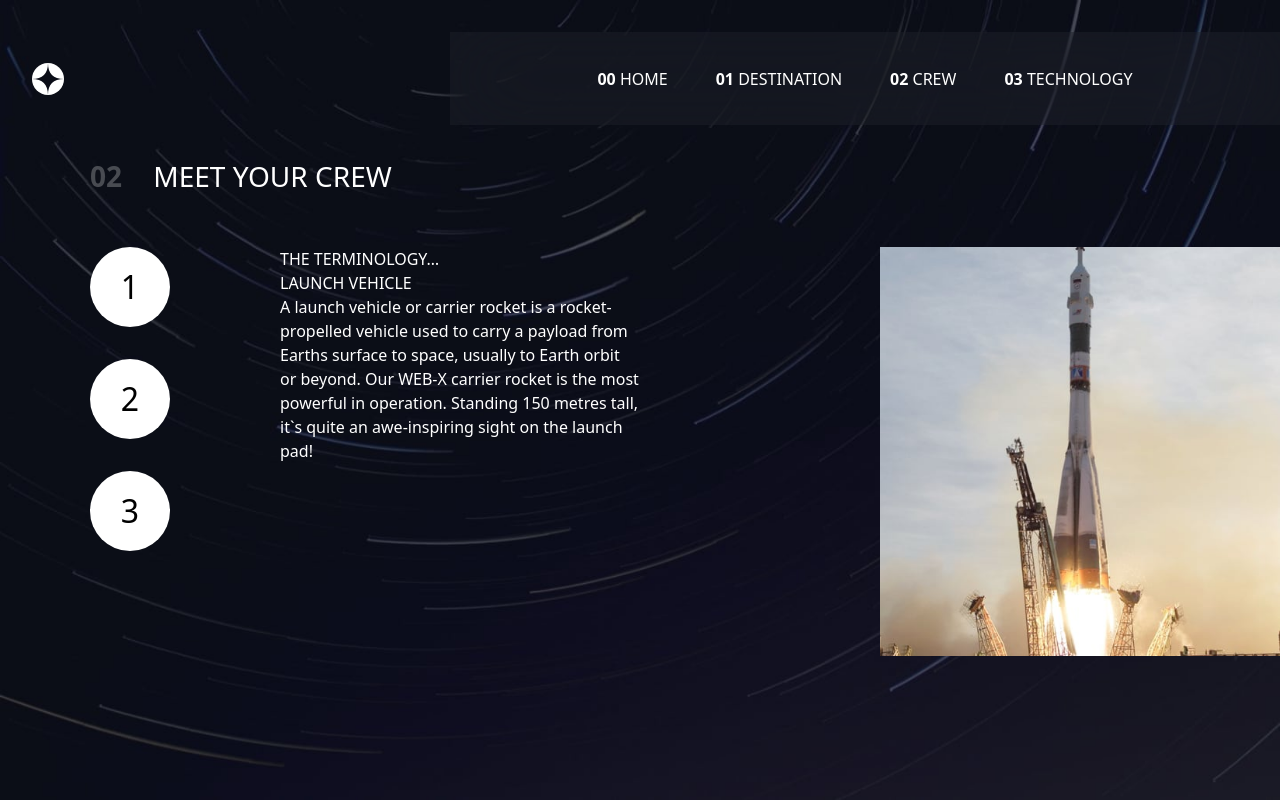
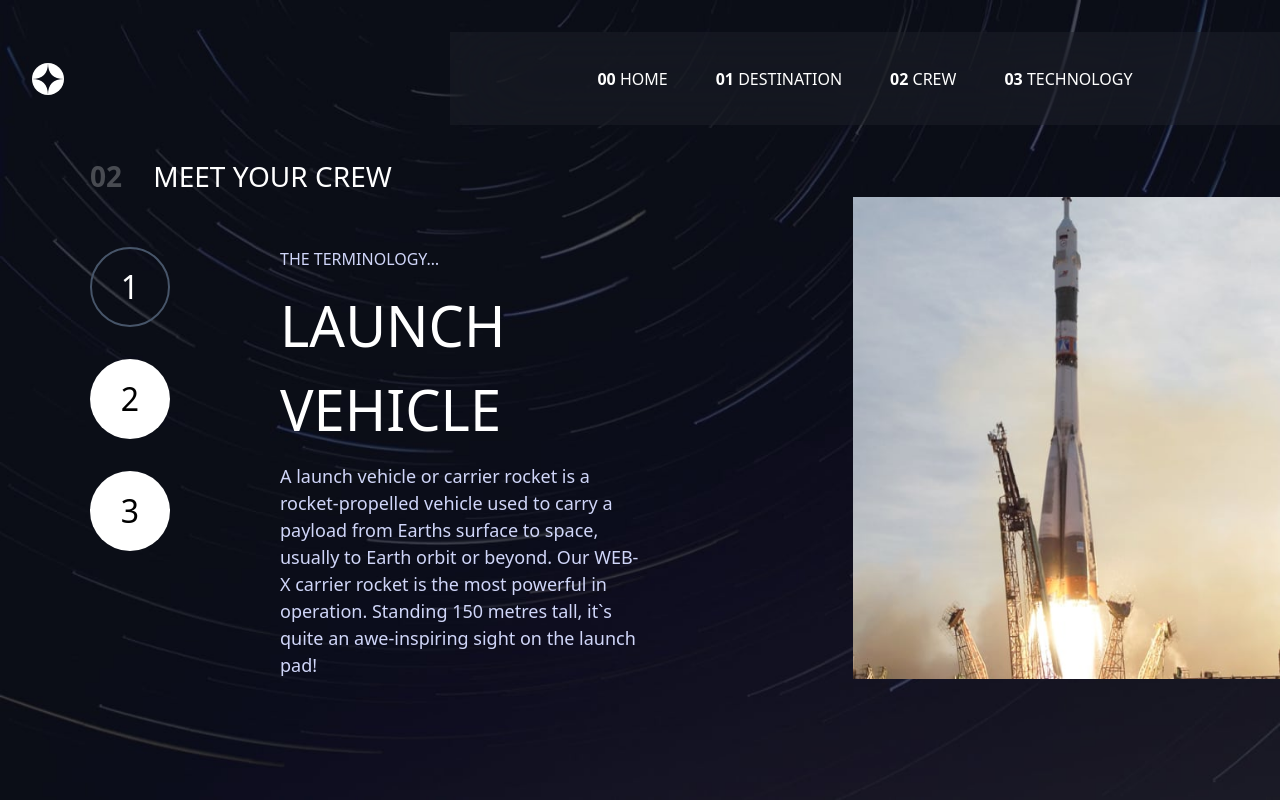
Before and after one commit to ZaxarShashkov/space-app, a Next.js app: page /technology/Launch in a window 1280 px wide. Built offline with nearby package versions, Linux system fonts and the light colour scheme.

Commit message:
add tech page

```diff
--- a/app/technology/[slug]/page.tsx
+++ b/app/technology/[slug]/page.tsx
@@ -25,22 +25,21 @@ export const generateStaticParams = async () => {
 
 const TechnologyPage = async ({ params: { slug } }: TechnologyPageProps) => {
 	const technologies = await getData(slug);
-	console.log(technologies);
 	return (
 		<>
 			<div className=''>
-				<p>THE TERMINOLOGY…</p>
-				<p>{technologies?.title}</p>
-				<p>{technologies?.descr}</p>
+				<p className='text-main-text'>THE TERMINOLOGY…</p>
+				<p className='text-[56px] my-3'>{technologies?.title}</p>
+				<p className='text-[18px] text-main-text'>{technologies?.descr}</p>
 			</div>
-			<div className='flex justify-end'>
+			<div className='flex justify-end mt-[-50px]'>
 				<Image
 					//@ts-ignore
 					src={technologies?.href}
 					//@ts-ignore
 					alt={technologies?.title}
-					height={550}
-					width={400}
+					height={415}
+					width={427}
 					className='object-center'
 				/>
 			</div>
--- a/app/technology/layout.tsx
+++ b/app/technology/layout.tsx
@@ -1,8 +1,12 @@
+'use client';
 import Header from '@/components/Header';
 import { technology } from '@/constants';
 import Link from 'next/link';
+import { usePathname } from 'next/navigation';
 
 const TechnologyLayout = ({ children }: { children: React.ReactNode }) => {
+	const pathname = usePathname();
+	console.log(pathname);
 	return (
 		<div className='bg-technology  bg-cover h-screen'>
 			<Header />
@@ -19,16 +23,18 @@ const TechnologyLayout = ({ children }: { children: React.ReactNode }) => {
 								<li key={link.title}>
 									<Link
 										href={`/technology/${link.slug}`}
-										className='flex items-center justify-center w-[80px] h-[80px] rounded-[50%] bg-white'>
-										<span className='text-[32px] text-black'>{i + 1}</span>
+										className={`flex items-center justify-center w-[80px] h-[80px] rounded-[50%] ${
+											pathname === `/technology/${link.slug}`
+												? 'border-2 border-slate-600  text-white '
+												: 'bg-white text-black'
+										}`}>
+										<span className='text-[32px] opacity-100'>{i + 1}</span>
 									</Link>
 								</li>
 							);
 						})}
 					</ul>
 				</div>
-				{/* <div className=''>grid grid-cols-[200px_minmax(900px,_1fr)_100px]</div>
-				<div className=''>grid grid-cols-[200px_minmax(900px,_1fr)_100px]</div> */}
 				{children}
 			</div>
 		</div>
```
